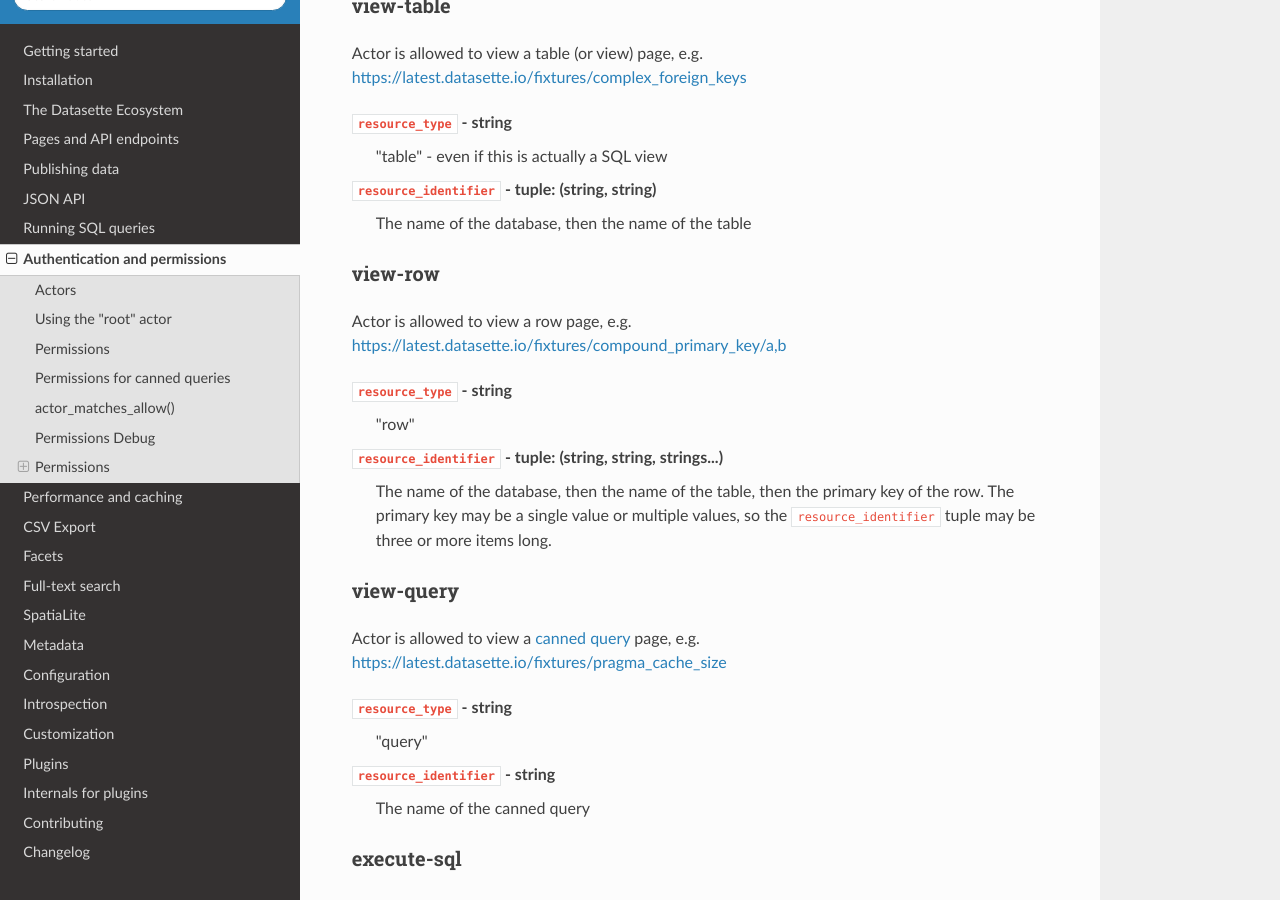
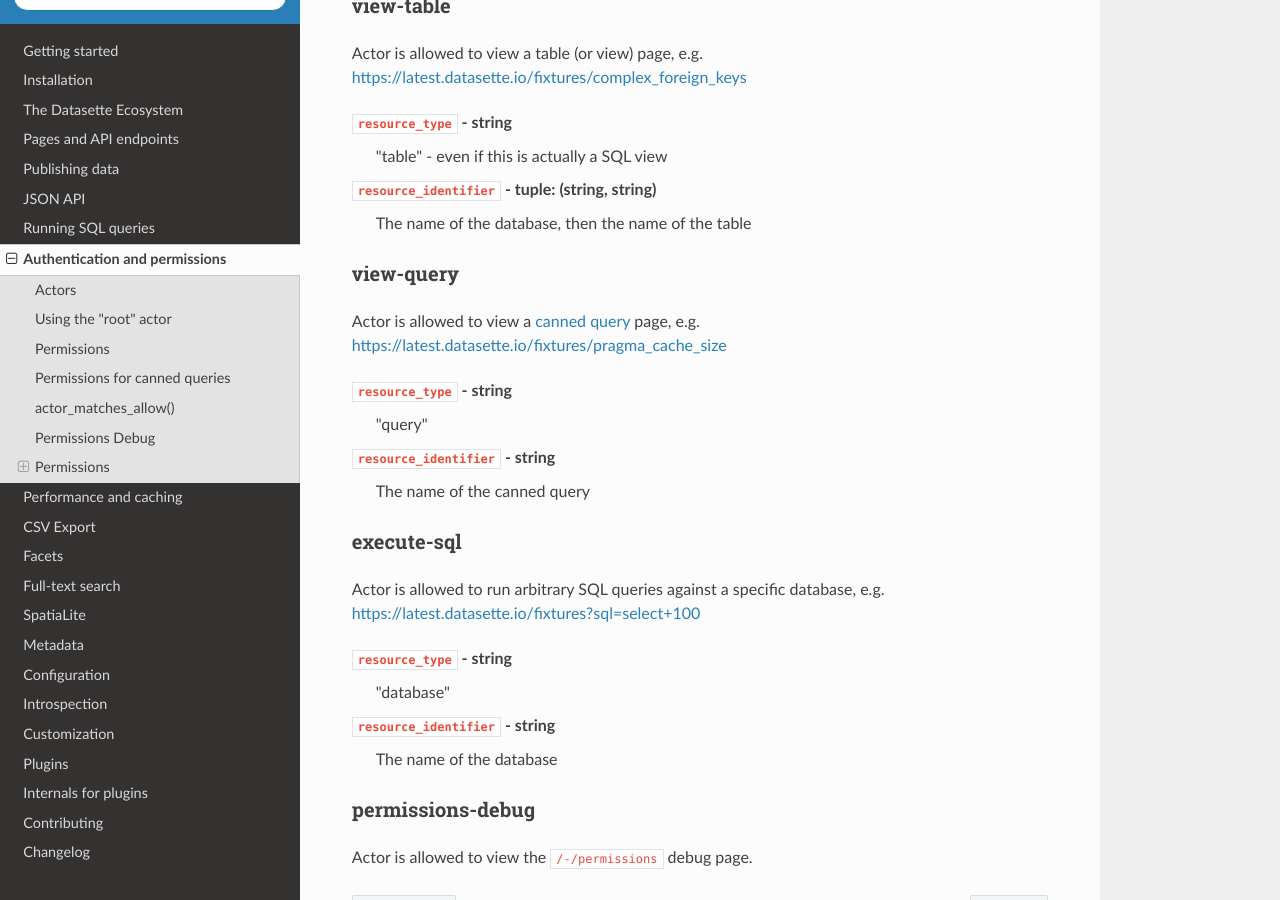
Before and after one commit to simonw/datasette, a Sphinx documentation site: the page built from docs/authentication.rst, in a window 1280 px wide and 900 px high, scrolled down 4099 px. Built offline with Sphinx 7.4.7 and the Read the Docs theme 2.0.0, drawn with Linux system fonts in a browser that asks for light colours.

Commit message:
Removed view-row permission, for the moment - refs #811
https://github.com/simonw/datasette/issues/811#issuecomment-640338347

```diff
--- a/docs/authentication.rst
+++ b/docs/authentication.rst
@@ -206,19 +206,6 @@ Actor is allowed to view a table (or view) page, e.g. https://latest.datasette.i
 ``resource_identifier`` - tuple: (string, string)
     The name of the database, then the name of the table
 
-.. _permissions_view_row:
-
-view-row
---------
-
-Actor is allowed to view a row page, e.g. https://latest.datasette.io/fixtures/compound_primary_key/a,b
-
-``resource_type`` - string
-    "row"
-
-``resource_identifier`` - tuple: (string, string, strings...)
-    The name of the database, then the name of the table, then the primary key of the row. The primary key may be a single value or multiple values, so the ``resource_identifier`` tuple may be three or more items long.
-
 .. _permissions_view_query:
 
 view-query
```
Also changed, not shown: 2 other files.
